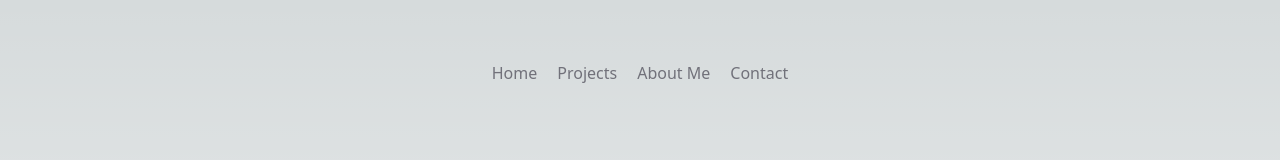
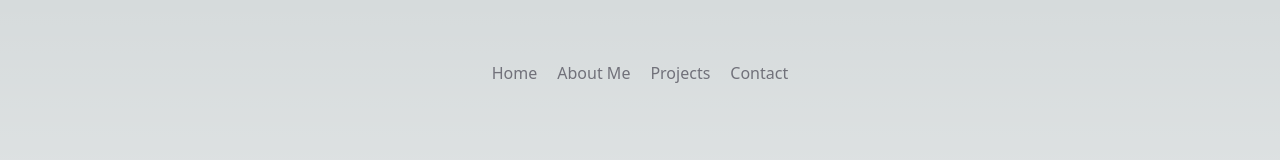
Before and after one commit to john-sprague/code-by-spraguejdev, a React (Vite) app: page /projects in a window 1280 px wide. Shown: the top 160 px of the page. Built offline with nearby package versions, Linux system fonts and the light colour scheme.

Commit message:
fix(mainNavigation): change order of links

```diff
--- a/src/components/MainNavigation.tsx
+++ b/src/components/MainNavigation.tsx
@@ -6,8 +6,8 @@ const MainNavigation = () => {
             <nav className="my-16 animate-bounce">
                 <ul className="flex items-center justify-center gap-5">
                     <li><Link to='/'  className="text-md duration-500 text-zinc-500 hover:text-zinc-300">Home</Link></li>
+                    <li><Link to='/about-me'  className="text-md duration-500 text-zinc-500 hover:text-zinc-300">About Me</Link></li>
                     <li><Link to='/projects'  className="text-md duration-500 text-zinc-500 hover:text-zinc-300">Projects</Link></li>
-                    <li><Link to='/about-me'  className="text-md duration-500 text-zinc-500 hover:text-zinc-300">About Me</Link></li>
                     <li><Link to='/contact'  className="text-md duration-500 text-zinc-500 hover:text-zinc-300">Contact</Link></li>
                 </ul>
             </nav>
```
